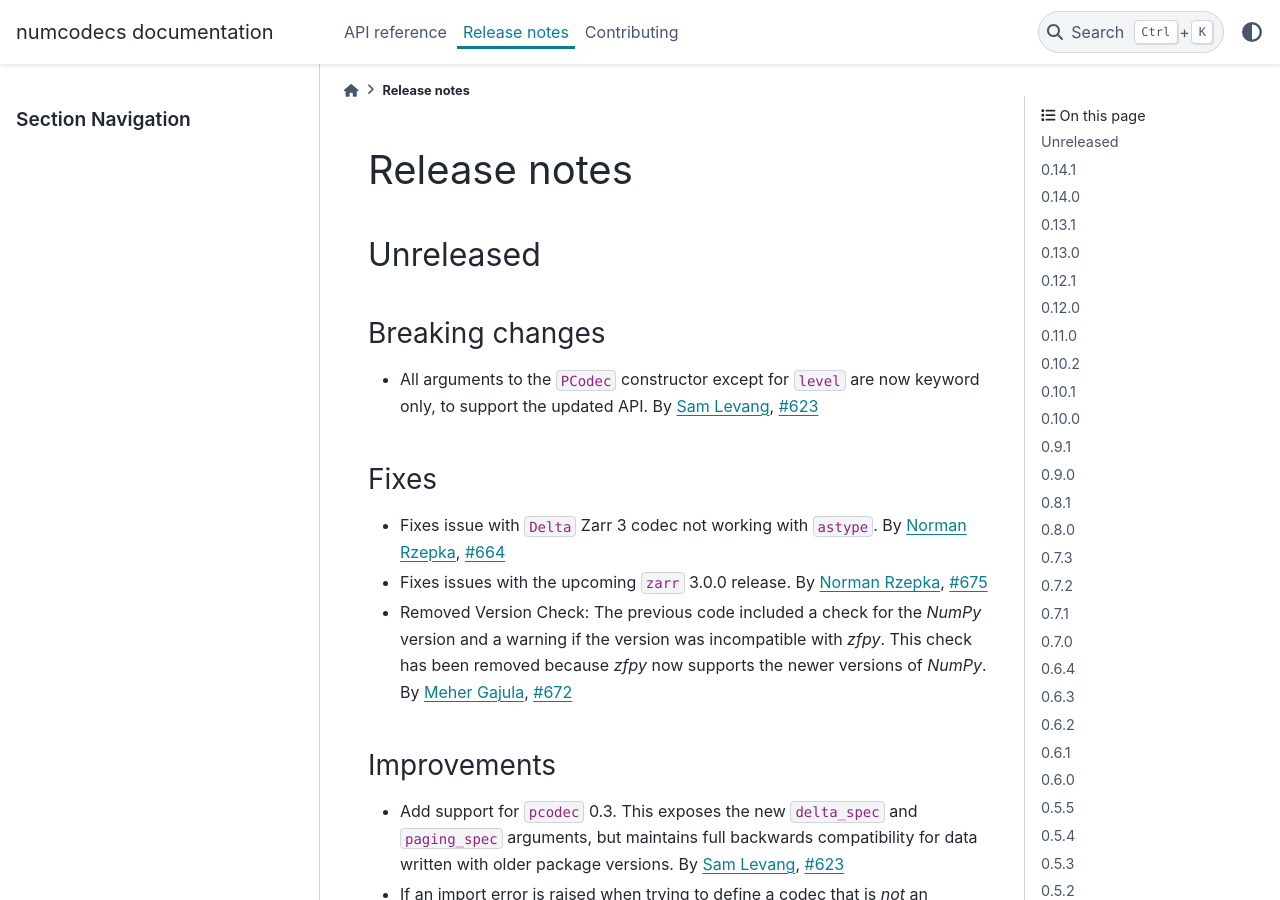
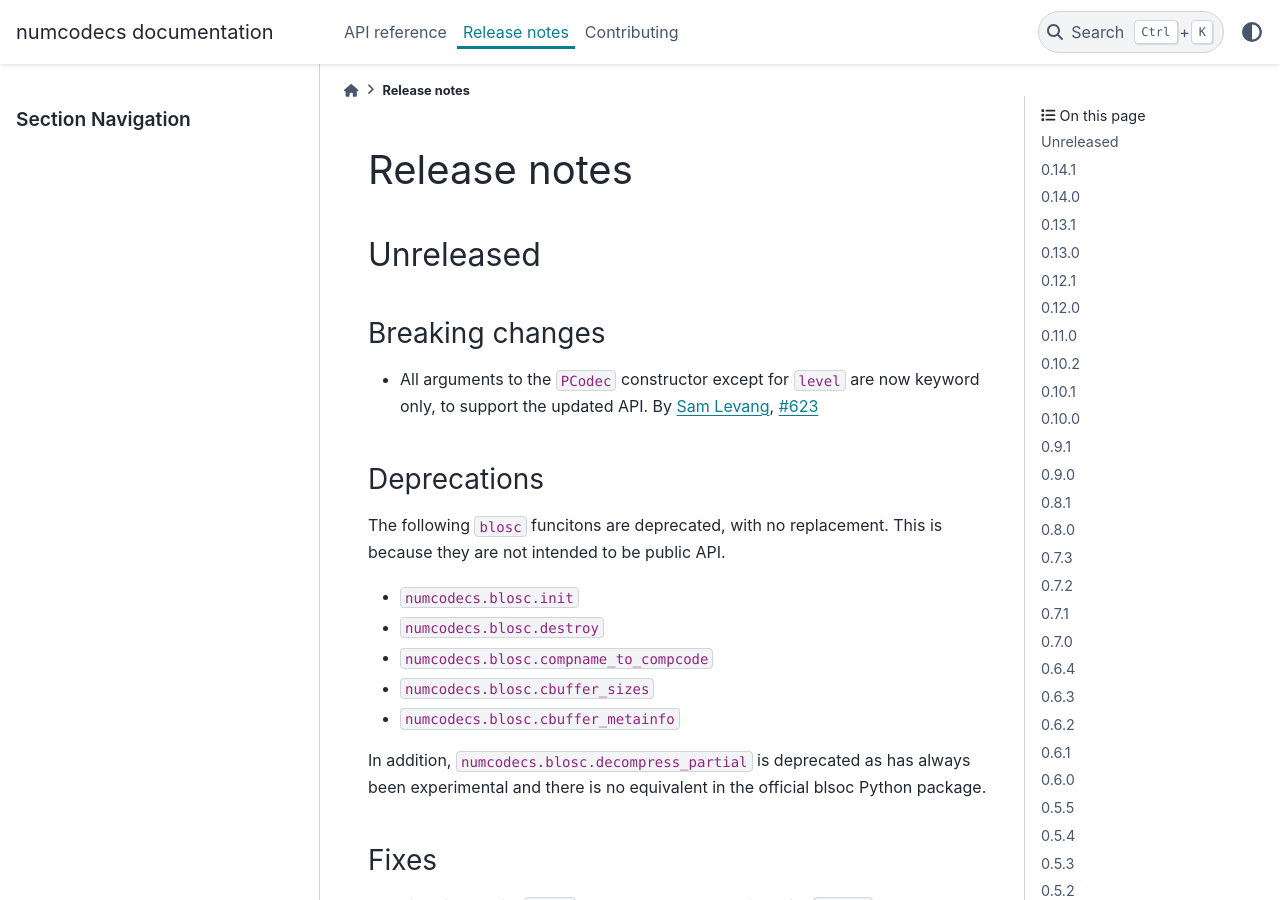
Before and after one commit to zarr-developers/numcodecs, a Sphinx documentation site: the page built from docs/release.rst, in a window 1280 px wide and 900 px high. Built offline with Sphinx 7.4.7 and the PyData theme 0.15.4, drawn with Linux system fonts in a browser that asks for light colours; the version number could not be read and is left out.

Commit message:
Deprecate blosc helper functions (#619)
* Deprecate blosc helper functions

* Fix calling deprecated functions

* Add release notes

* Add deprecated dep

```diff
--- a/docs/compression/blosc.rst
+++ b/docs/compression/blosc.rst
@@ -18,15 +18,9 @@
 Helper functions
 ----------------
 
-.. autofunction:: init
-.. autofunction:: destroy
-.. autofunction:: compname_to_compcode
 .. autofunction:: list_compressors
 .. autofunction:: get_nthreads
 .. autofunction:: set_nthreads
-.. autofunction:: cbuffer_sizes
 .. autofunction:: cbuffer_complib
-.. autofunction:: cbuffer_metainfo
 .. autofunction:: compress
 .. autofunction:: decompress
-.. autofunction:: decompress_partial
--- a/docs/release.rst
+++ b/docs/release.rst
@@ -22,6 +22,20 @@
   are now keyword only, to support the updated API.
   By :user:`Sam Levang <slevang>`, :issue:`623`
 
+Deprecations
+~~~~~~~~~~~~
+The following ``blosc`` funcitons are deprecated, with no replacement.
+This is because they are not intended to be public API.
+
+- ``numcodecs.blosc.init``
+- ``numcodecs.blosc.destroy``
+- ``numcodecs.blosc.compname_to_compcode``
+- ``numcodecs.blosc.cbuffer_sizes``
+- ``numcodecs.blosc.cbuffer_metainfo``
+
+In addition, ``numcodecs.blosc.decompress_partial`` is deprecated as
+has always been experimental and there is no equivalent in the official
+blsoc Python package.
 
 Fixes
 ~~~~~
--- a/numcodecs/__init__.py
+++ b/numcodecs/__init__.py
@@ -49,7 +49,7 @@
     ncores = multiprocessing.cpu_count()
 except OSError:  # pragma: no cover
     ncores = 1
-blosc.init()
+blosc._init()
 blosc.set_nthreads(min(8, ncores))
 atexit.register(blosc.destroy)
 
--- a/pyproject.toml
+++ b/pyproject.toml
@@ -16,6 +16,7 @@
 readme =  "README.rst"
 dependencies = [
     "numpy>=1.24",
+    "deprecated"
 ]
 requires-python = ">=3.11"
 dynamic = [
```
Also changed, not shown: 2 other files.
